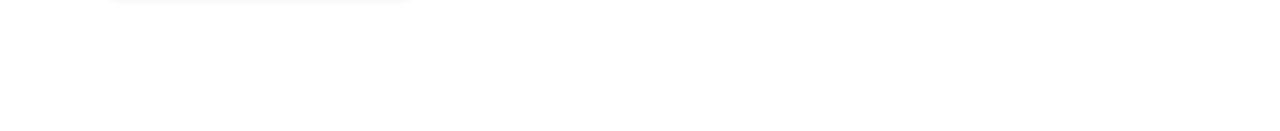
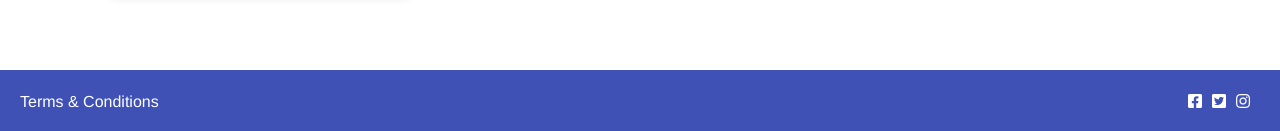
Before and after one commit to dgiacco/Punta-Pass, a Vue app: page / in a window 1280 px wide. Shown: the part 1638-1769 px from the top of the page. Before the commit the page ends 1708 px from the top, so only its background shows below. Built offline with nearby package versions, Linux system fonts and the light colour scheme.

Commit message:
add footer

```diff
--- a/package.json
+++ b/package.json
@@ -9,6 +9,8 @@
     "deploy": "npm run build && gh-pages -d dist"
   },
   "dependencies": {
+    "@fortawesome/fontawesome-svg-core": "^6.3.0",
+    "@fortawesome/free-brands-svg-icons": "^6.3.0",
     "bootstrap": "^5.2.3",
     "core-js": "^3.8.3",
     "vue": "^3.2.13"
--- a/public/index.html
+++ b/public/index.html
@@ -5,6 +5,8 @@
     <meta http-equiv="X-UA-Compatible" content="IE=edge">
     <meta name="viewport" content="width=device-width,initial-scale=1.0">
     <link rel="icon" href="<%= BASE_URL %>puntaicon.png">
+    <link rel="stylesheet" href="https://use.fontawesome.com/releases/v5.14.0/css/all.css" integrity="sha384-HzLeBuhoNPvSl5KYnjx0BT+WB0QEEqLprO+NBkkk5gbc67FTaL7XIGa2w1L0Xbgc" crossorigin="anonymous">
+
     <title><%= htmlWebpackPlugin.options.title %></title>
   </head>
   <body>
--- a/src/App.vue
+++ b/src/App.vue
@@ -7,17 +7,20 @@
   </header>
   <TheHeader/>
   <PuntaOffers/>
+  <PuntaFooter/>
 </template>
 
 <script>
 import PuntaOffers from './components/PuntaOffers.vue'
 import TheHeader from './components/TheHeader.vue'
+import PuntaFooter from './components/PuntaFooter.vue'
 
 export default {
   name: 'App',
   components: {
     PuntaOffers,
-    TheHeader
+    TheHeader,
+    PuntaFooter
   }
 }
 </script>
--- /dev/null
+++ b/src/components/PuntaFooter.vue
@@ -0,0 +1,57 @@
+<template>
+    <footer>
+      <div class="footer-container">
+        <div class="footer-left">
+          <p>Terms & Conditions</p>
+        </div>
+        <div class="footer-right">
+          <a href="#">
+            <i class="fab fa-facebook-square"></i>
+          </a>
+          <a href="#">
+            <i class="fab fa-twitter-square"></i>
+          </a>
+          <a href="#">
+            <i class="fab fa-instagram"></i>
+          </a>
+        </div>
+      </div>
+    </footer>
+  </template>
+
+  <script>
+  import { library } from '@fortawesome/fontawesome-svg-core'
+  import { faFacebookSquare, faTwitterSquare, faInstagram } from '@fortawesome/free-brands-svg-icons'
+
+  library.add(faFacebookSquare, faTwitterSquare, faInstagram)
+  export default {
+    name: "PuntaFooter"
+  };
+  </script>
+
+  <style scoped>
+  footer {
+    background-color: #3f51b5;
+    color: white;
+    padding: 20px;
+  }
+
+  .footer-container {
+    display: flex;
+    justify-content: space-between;
+    align-items: center;
+  }
+
+  .footer-left p {
+    margin: 0;
+  }
+
+  .footer-right a {
+    margin-right: 10px;
+    color: white;
+  }
+
+  .footer-right a:hover {
+    color: lightgray;
+  }
+  </style>
```
Also changed, not shown: 1 other file (tests, documents, lock files or other folders).
